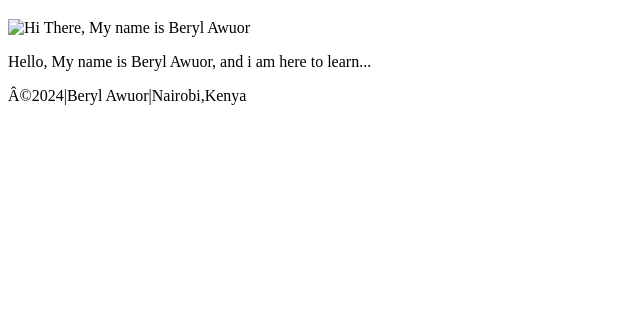
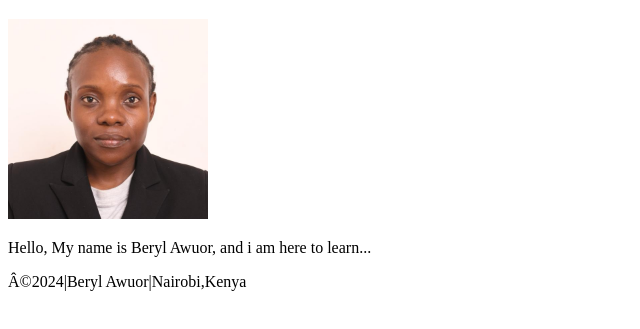
Before and after one commit to bawuorb/wdd130, a plain HTML site: page index.html in a window 1280 px wide. Shown: the part 87-416 px from the top of the page, without its empty margins (0-640 px from the left). Drawn offline with Linux system fonts and the light colour scheme.

Commit message:
profile updated

```diff
--- a/index.html
+++ b/index.html
@@ -18,7 +18,7 @@
 
         <main>
             <h1> Beryl Awuor | WDD 130</h1>
-            <img src="profile.jpeg" alt="Hi There, My name is Beryl Awuor" width="200">
+            <img src="images/profile.jpeg" alt="Hi There, My name is Beryl Awuor" width="200">
             <p> Hello, My name is Beryl Awuor, and i am here to learn...</p>
         </main>
 
```
